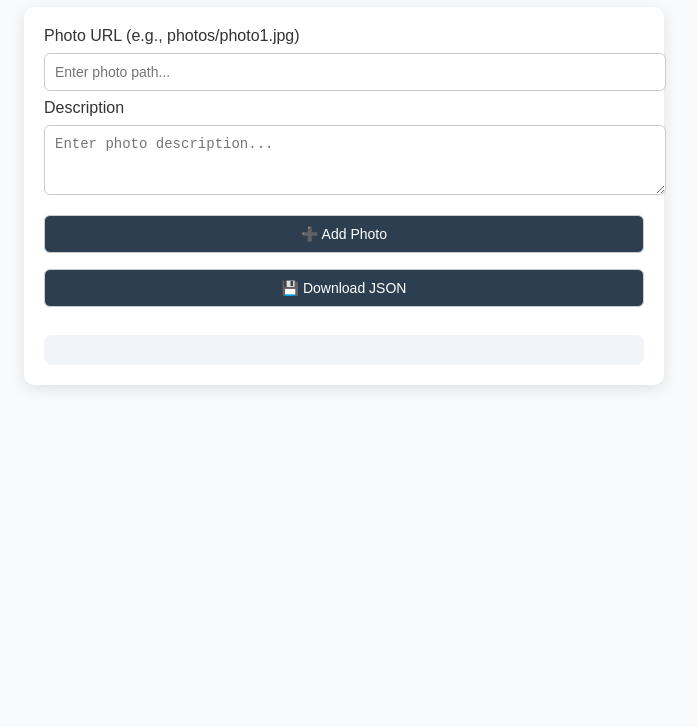
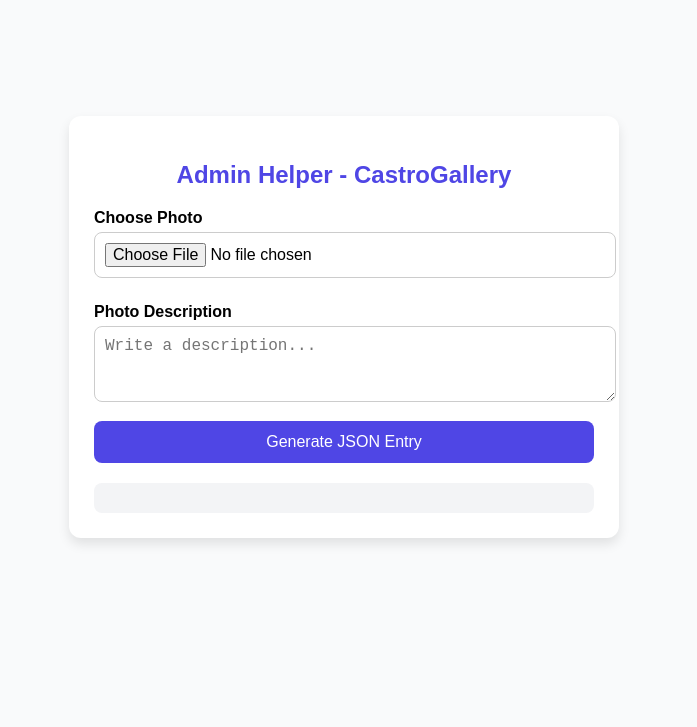
Before and after one commit to CastrOdhiambo/CastroGallery, a website: page admin.html in a window 1280 px wide. Shown: the part 73-800 px from the top of the page, without its empty margins (296-993 px from the left). Drawn offline with Linux system fonts and the light colour scheme.

Commit message:
Update admin.html

```diff
--- a/admin.html
+++ b/admin.html
@@ -2,98 +2,100 @@
 <html lang="en">
 <head>
   <meta charset="UTF-8">
-  <title>CastroGallery Admin</title>
-  <meta name="viewport" content="width=device-width, initial-scale=1.0">
+  <title>Admin Helper - CastroGallery</title>
   <style>
-    body {font-family: Arial, sans-serif; margin: 20px; background: #f9fafb; color: #333;}
-    h1 {text-align: center; color: #2c3e50;}
-    .form {max-width: 600px; margin: auto; background: #fff; padding: 20px; border-radius: 10px;
-           box-shadow: 0 4px 15px rgba(0,0,0,0.1);}
-    input, textarea, button {
-      width: 100%; padding: 10px; margin: 8px 0; border-radius: 6px; border: 1px solid #ccc; font-size: 14px;
+    body {
+      font-family: Arial, sans-serif;
+      background: #f9fafb;
+      display: flex;
+      justify-content: center;
+      align-items: center;
+      height: 100vh;
+      margin: 0;
     }
-    button {background: #2c3e50; color: #fff; cursor: pointer; transition: background 0.3s ease;}
-    button:hover {background: #1a242f;}
-    .gallery-list {margin-top: 20px;}
-    .entry {
-      display: flex; align-items: center; gap: 15px; background: #f1f5f9; padding: 10px;
-      border-radius: 8px; margin-bottom: 10px;
+    .container {
+      width: 500px;
+      background: white;
+      padding: 25px;
+      border-radius: 12px;
+      box-shadow: 0 6px 12px rgba(0,0,0,0.1);
     }
-    .entry img {width: 80px; height: 60px; object-fit: cover; border-radius: 5px;}
-    .entry p {margin: 0; flex: 1;}
-    .entry button {background: crimson; font-size: 12px;}
-    .output {margin-top: 20px; background: #f1f5f9; padding: 15px; border-radius: 8px;
-             font-family: monospace; font-size: 14px; white-space: pre-wrap;}
+    h2 {
+      text-align: center;
+      margin-bottom: 20px;
+      color: #4f46e5;
+    }
+    label {
+      display: block;
+      margin: 10px 0 5px;
+      font-weight: bold;
+    }
+    input, textarea {
+      width: 100%;
+      padding: 10px;
+      margin-bottom: 15px;
+      border-radius: 8px;
+      border: 1px solid #ccc;
+      font-size: 1rem;
+    }
+    button {
+      background: #4f46e5;
+      color: white;
+      padding: 12px 18px;
+      border: none;
+      border-radius: 8px;
+      cursor: pointer;
+      font-size: 1rem;
+      width: 100%;
+    }
+    button:hover {
+      background: #3730a3;
+    }
+    .output {
+      margin-top: 20px;
+      background: #f3f4f6;
+      padding: 15px;
+      border-radius: 8px;
+      font-family: monospace;
+      white-space: pre-wrap;
+    }
   </style>
 </head>
 <body>
-  <h1>CastroGallery Admin</h1>
-  <div class="form">
-    <label>Photo URL (e.g., photos/photo1.jpg)</label>
-    <input type="text" id="url" placeholder="Enter photo path...">
+  <div class="container">
+    <h2>Admin Helper - CastroGallery</h2>
+    <label for="photo">Choose Photo</label>
+    <input type="file" id="photo" accept="image/*">
 
-    <label>Description</label>
-    <textarea id="desc" rows="3" placeholder="Enter photo description..."></textarea>
+    <label for="description">Photo Description</label>
+    <textarea id="description" rows="3" placeholder="Write a description..."></textarea>
 
-    <button onclick="addPhoto()">➕ Add Photo</button>
-    <button onclick="downloadJSON()">💾 Download JSON</button>
+    <button onclick="generateJSON()">Generate JSON Entry</button>
 
-    <div class="gallery-list" id="galleryList"></div>
     <div class="output" id="output"></div>
   </div>
 
   <script>
-    let photos = [];
+    function generateJSON() {
+      const photoInput = document.getElementById("photo");
+      const description = document.getElementById("description").value.trim();
+      const outputDiv = document.getElementById("output");
 
-    function addPhoto() {
-      let url = document.getElementById("url").value.trim();
-      let desc = document.getElementById("desc").value.trim();
-
-      if (!url || !desc) {
-        alert("Please enter both URL and description.");
+      if (!photoInput.files.length || !description) {
+        alert("Please select a photo and write a description.");
         return;
       }
 
-      let entry = { "url": url, "description": desc };
-      photos.push(entry);
+      // Only get file name, not full local path
+      const fileName = photoInput.files[0].name;
+      const filePath = "photos/" + fileName;
 
-      renderList();
-      updateOutput();
+      const jsonEntry = {
+        url: filePath,
+        description: description
+      };
 
-      document.getElementById("url").value = "";
-      document.getElementById("desc").value = "";
-    }
-
-    function renderList() {
-      let list = document.getElementById("galleryList");
-      list.innerHTML = "";
-      photos.forEach((p, i) => {
-        list.innerHTML += `
-          <div class="entry">
-            <img src="${p.url}" alt="${p.description}">
-            <p>${p.description}</p>
-            <button onclick="removePhoto(${i})">Delete</button>
-          </div>
-        `;
-      });
-    }
-
-    function removePhoto(index) {
-      photos.splice(index, 1);
-      renderList();
-      updateOutput();
-    }
-
-    function updateOutput() {
-      document.getElementById("output").textContent = JSON.stringify(photos, null, 2);
-    }
-
-    function downloadJSON() {
-      let blob = new Blob([JSON.stringify(photos, null, 2)], { type: "application/json" });
-      let link = document.createElement("a");
-      link.href = URL.createObjectURL(blob);
-      link.download = "photos.json";
-      link.click();
+      outputDiv.textContent = JSON.stringify(jsonEntry, null, 2);
     }
   </script>
 </body>
```
